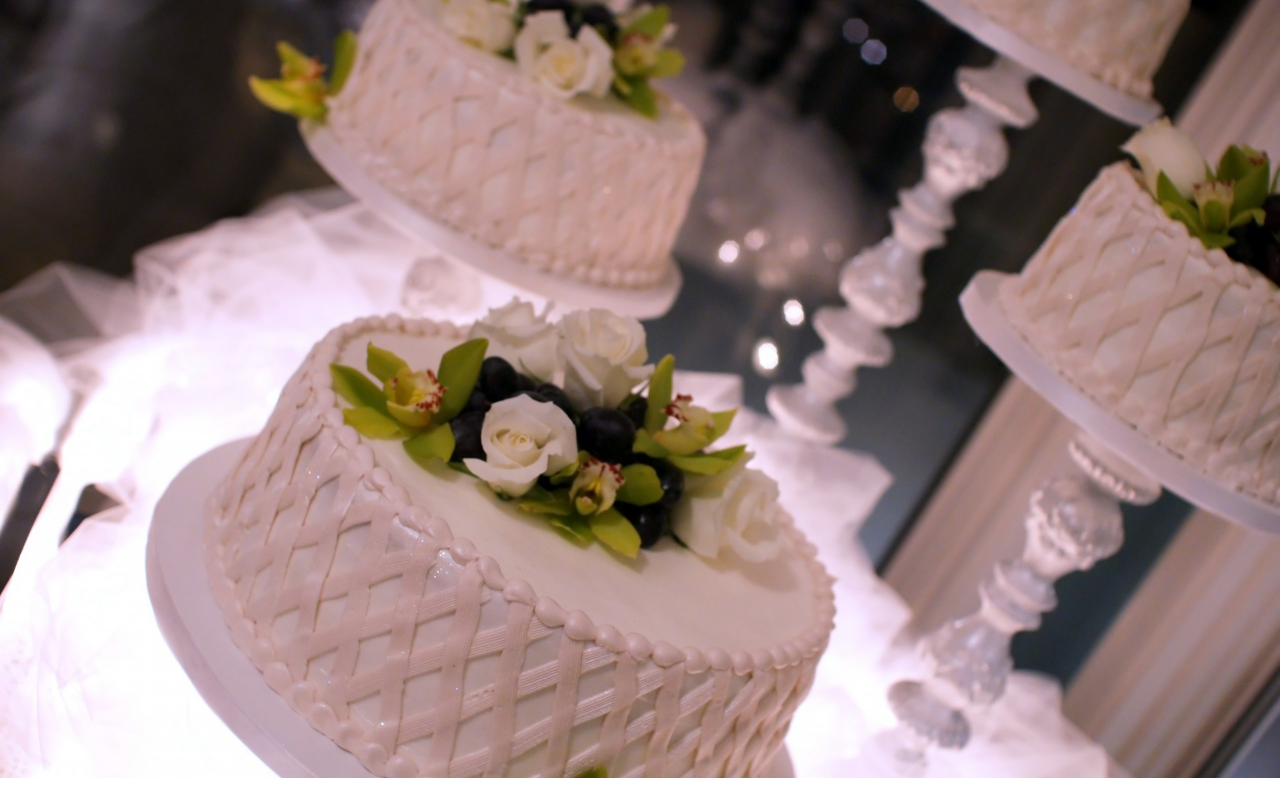
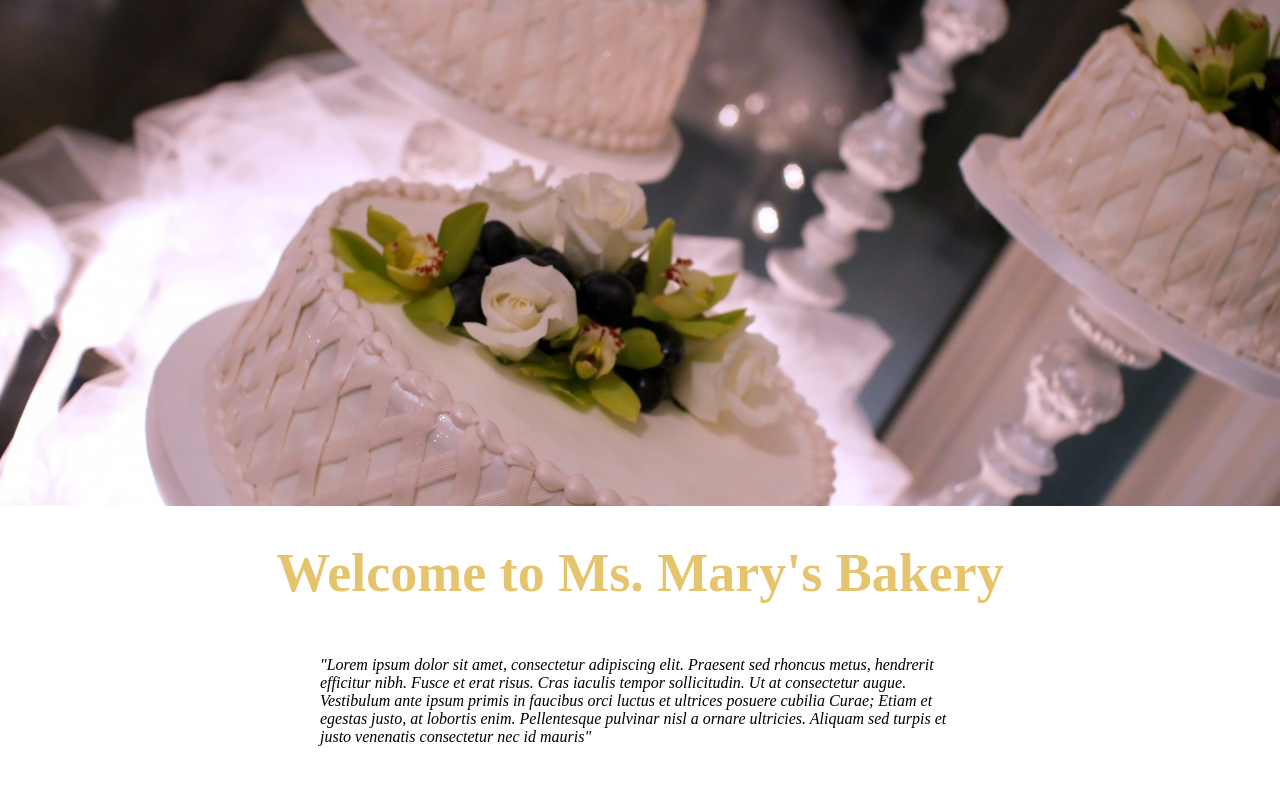
Before and after one commit to KobinaDevEnv/Bakery_Alt-Website, a plain HTML site: page static/public/index.html in a window 1280 px wide. Shown: the part 125-936 px from the top of the page. Drawn offline with nearby package versions, Linux system fonts and the light colour scheme.

Commit message:
width: 40px;     height: 40px;     background-color: steelblugit e; } width: 40px;     height: 40px;     background-color: steelblue; }

```diff
--- a/static/public/app.css
+++ b/static/public/app.css
@@ -1,6 +1,12 @@
+@keyframes fadeIn{
+    from{opacity: 0;}
+    to{opacity: 1;}
+
+}
 body,html{
     height: 100%;
     margin: 0;
+    animation:  fadeIn 4s;
 }
 .bg{
     background-color:white;
@@ -8,7 +14,7 @@ body,html{
     background-repeat: no-repeat;
     background-size: cover;
     background-position: center;
-    height: 100%;
+    height: 66%;
     opacity: 1;
 }
 #logo{
@@ -37,8 +43,8 @@ a:hover{
 a:visited{
     color: 	#900020
 }
+.topnav{
 
-.topnav{
     display: flex;
     justify-content: space-between;
     font-family: 'Old Standard TT', serif;
@@ -69,6 +75,8 @@ header img{
     background-size: cover;
 }
 .nxtbg{
+
+    justify-content: center;
     background-color: white;
     height: 60%;
 }
@@ -80,7 +88,13 @@ header img{
     opacity: 0.65;
 }
 .goal{
-    width: 40px;
-    height: 40px;
-    background-color: steelblue;
+    justify-content: center;
+    width: 50%;
+    margin: 0 auto;
+
 }
+.goal p{
+    font-style: italic;
+    max-width: 100%;
+    max-height: 100%
+}
--- a/static/public/index.html
+++ b/static/public/index.html
@@ -36,9 +36,18 @@
     <div class="bg"></div>
     <div class="nxtbg">
         <div class="nxtpage_header">
-            <h1>Welcome to Ms Mary's Bakery</h1>
+            <h1>Welcome to Ms. Mary's Bakery</h1>
         </div>
-        <div class="goal"></div>
+        <div class="goal">
+            <p>
+                "Lorem ipsum dolor sit amet, consectetur adipiscing elit.
+                Praesent sed rhoncus metus, hendrerit efficitur nibh.
+                Fusce et erat risus. Cras iaculis tempor sollicitudin.
+                Ut at consectetur augue. Vestibulum ante ipsum primis in faucibus orci luctus et ultrices posuere cubilia Curae;
+                Etiam et egestas justo, at lobortis enim. Pellentesque pulvinar nisl a ornare ultricies.
+                Aliquam sed turpis et justo venenatis consectetur nec id mauris"
+            </p>
+        </div>
     </div>
     <script src="app.js"></script>
 </body>
```
Also changed, not shown: 1 other file.
